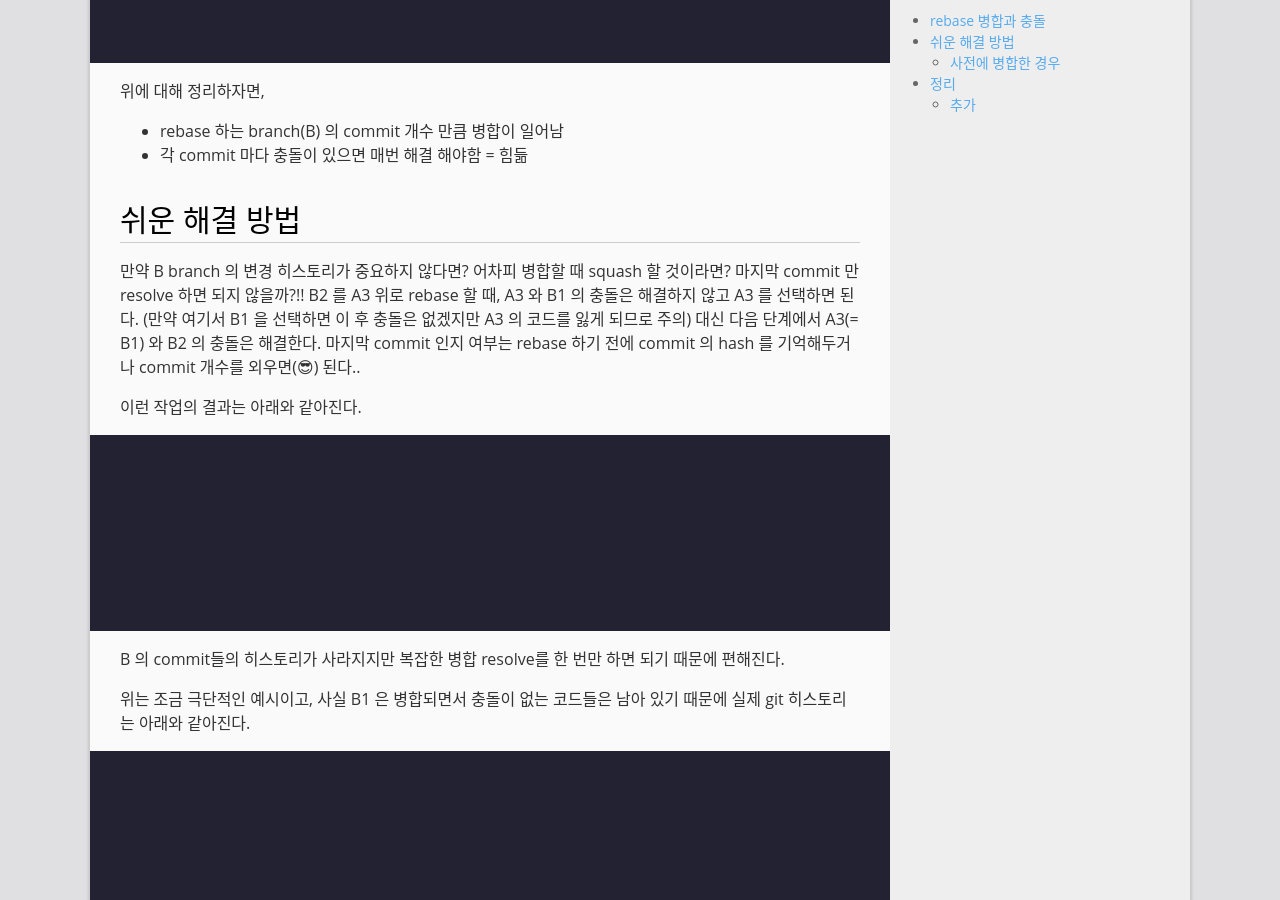
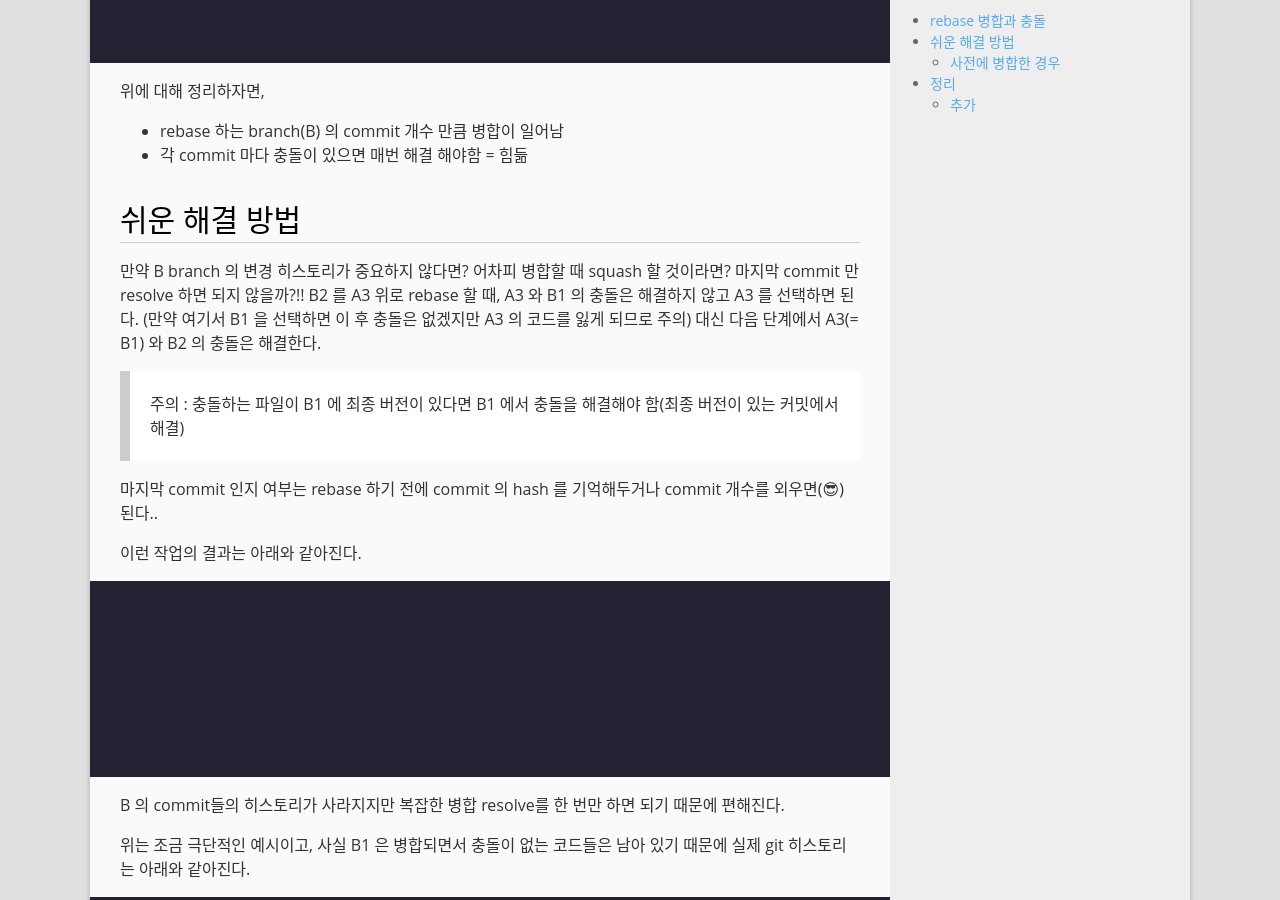
Before and after one commit to mystria/mystria.github.io, a Jekyll site: the page built from _posts/2025-07-14-easy-resolve-git-rebase-conflict.md, in a window 1280 px wide and 900 px high, scrolled down 1272 px. Built offline with Jekyll 4.4.1, drawn with Linux system fonts in a browser that asks for light colours; comment, search, counter and statistics services are not loaded; some of the changed text lies outside the part shown.

Commit message:
Edit content

````diff
--- a/_posts/2025-07-14-easy-resolve-git-rebase-conflict.md
+++ b/_posts/2025-07-14-easy-resolve-git-rebase-conflict.md
@@ -74,7 +74,12 @@
 
 만약 B branch 의 변경 히스토리가 중요하지 않다면? 어차피 병합할 때 squash 할 것이라면? 마지막 commit 만 resolve 하면 되지 않을까?!!
 B2 를 A3 위로 rebase 할 때, A3 와 B1 의 충돌은 해결하지 않고 A3 를 선택하면 된다. (만약 여기서 B1 을 선택하면 이 후 충돌은 없겠지만 A3 의 코드를 잃게 되므로 주의)
-대신 다음 단계에서 A3(= B1) 와 B2 의 충돌은 해결한다. 마지막 commit 인지 여부는 rebase 하기 전에 commit 의 hash 를 기억해두거나 commit 개수를 외우면(😎) 된다..
+대신 다음 단계에서 A3(= B1) 와 B2 의 충돌은 해결한다.
+
+> 주의 : 충돌하는 파일이 B1 에 최종 버전이 있다면 B1 에서 충돌을 해결해야 함(최종 버전이 있는 커밋에서 해결)
+>
+
+마지막 commit 인지 여부는 rebase 하기 전에 commit 의 hash 를 기억해두거나 commit 개수를 외우면(😎) 된다..
 
 이런 작업의 결과는 아래와 같아진다.
 
@@ -170,13 +175,14 @@
   commit id: 'B3(A3B2포함)'
 ```
 
-더 복잡한 상황도 있겠지만 기본적인 원리는 동일하다.
+더 복잡한 상황도 있겠지만 기본적인 원리는 동일하다. commit 은 보통 변경분만 갖고 있지만 충돌나는 파일은 최종본을 갖고 있기 때문에 가능한 방법이다.
 
 # 정리
 
 - rebase 하는 branch 의 commit 개수 만큼 병합이 일어남
 - 각 commit 마다 충돌이 있으면 매번 해결 해야함
 - 마지막 commit 만 해결하는 방법으로 충돌 해결 노력을 줄일 수 있음
+- 아니면 rebase 전에 commit 들을 미리 squash
 
 ## 추가
 
````
